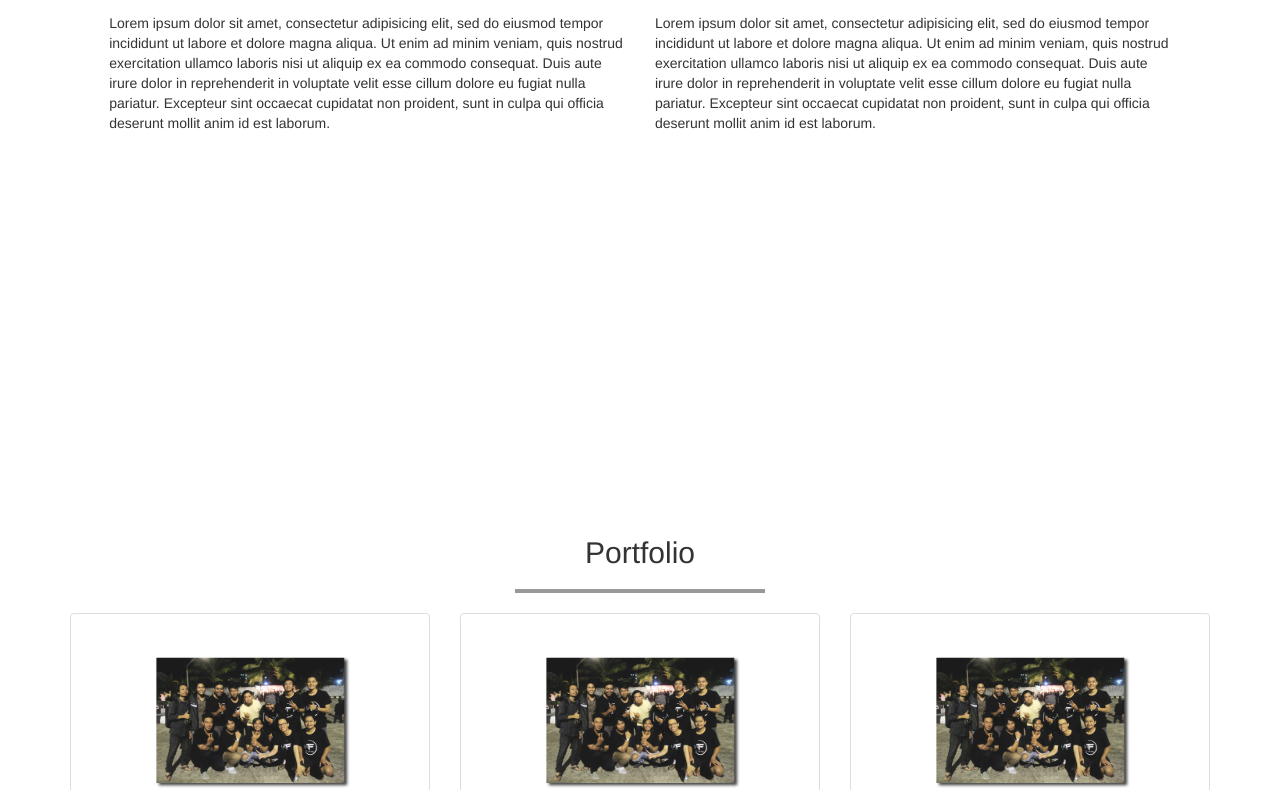
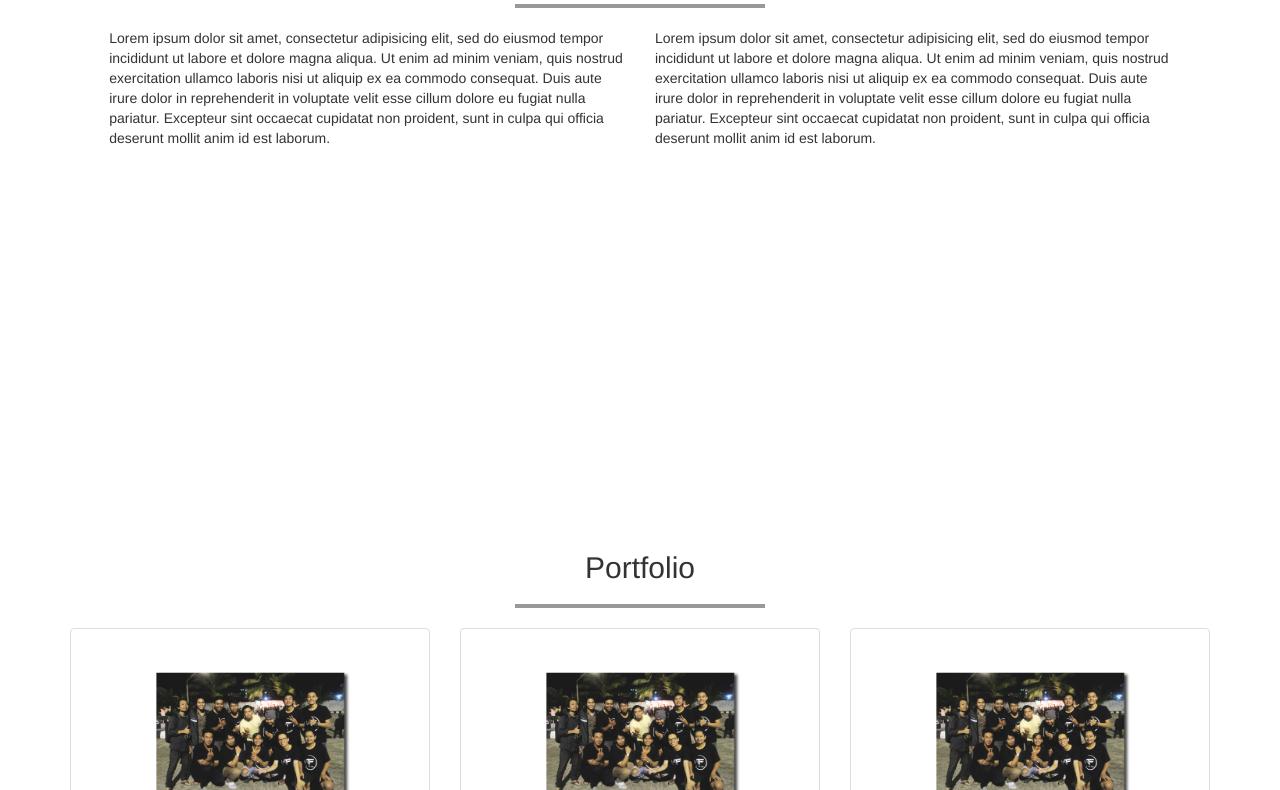
Before and after one commit to hardiyantowardana/hardiyantowardana.github.io, a plain HTML site: page index.html in a window 1280 px wide. Shown: the part 589-1379 px from the top of the page. Drawn offline with nearby package versions, Linux system fonts and the light colour scheme.

Commit message:
Update style.css

```diff
--- a/css/style.css
+++ b/css/style.css
@@ -1,5 +1,5 @@
 body {
-	margin-top: 35px;
+	margin-top: 50px;
 }
 
 .jumbotron img {
```
